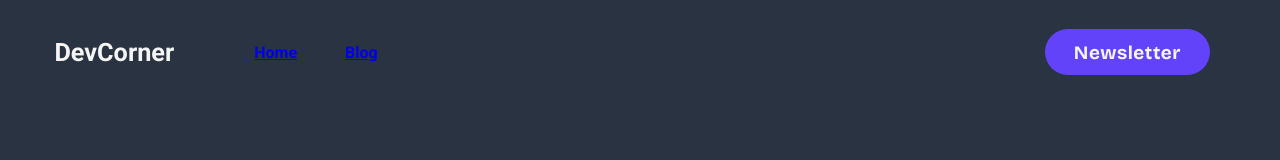
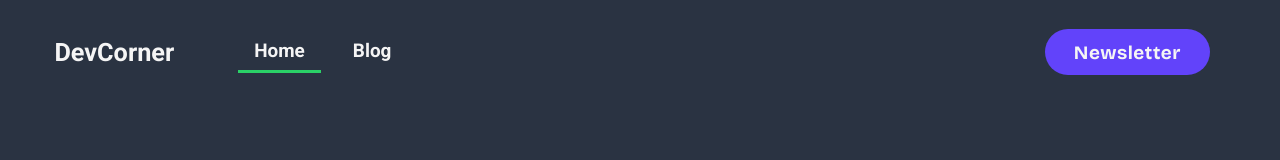
Before and after one commit to 4Practica/devCorner, a React (Vite) app: page / in a window 1280 px wide. Shown: the top 160 px of the page. Built offline with nearby package versions, Linux system fonts and the light colour scheme; no server answers.

Commit message:
🔄 Refactor Navbar CSS to correct selector for active links and improve structure of navbar content items.

```diff
--- a/src/js/common/layout/Navbar/Navbar.module.css
+++ b/src/js/common/layout/Navbar/Navbar.module.css
@@ -64,7 +64,7 @@
   font-weight: 700;
   margin: 1rem 0 2rem 0;
 }
-.navbar_content__items li {
+.navbar_content__items a {
   padding: 0.5rem 1rem;
   transition: background-color 250ms ease-in-out;
   &:hover {
@@ -72,7 +72,7 @@
     background-color: var(--color-light-blue);
   }
 }
-.navbar_content__items li a {
+.navbar_content__items a {
   display: block;
   font-size: var(--font-base);
   color: var(--font-color);
@@ -80,7 +80,7 @@
   text-decoration: none;
   width: 100%;
 }
-.navbar_content__items > li:has(> a[aria-current='page']) {
+.navbar_content__items > a[aria-current='page'] {
   border-bottom: 3px solid var(--color-dark-green);
 }
 
```
